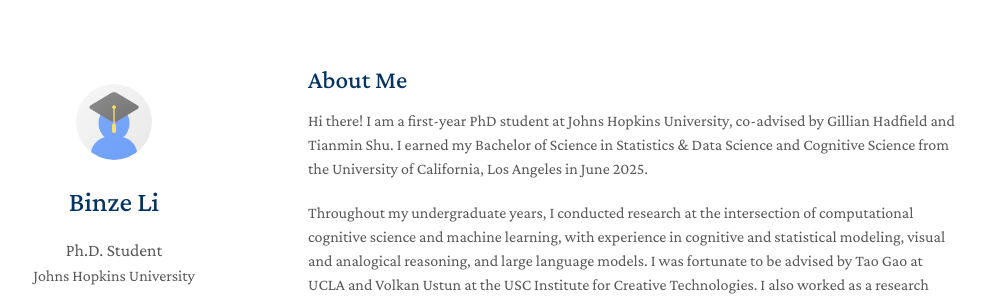
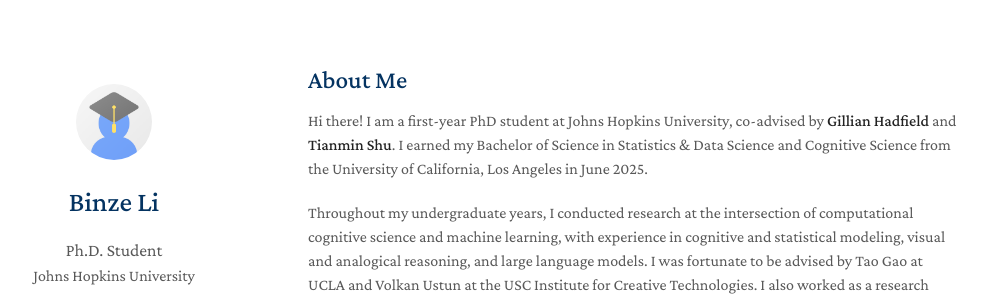
Before and after one commit to binzeli/binzeli.github.io, a Jekyll site: the page built from index.md, in a window 1280 px wide and 1369 px high. Shown: the top 301 px of the window, without its empty margins (162-1148 px from the left). Built offline with Jekyll 4.4.1, drawn with Linux system fonts in a browser that asks for light colours; a style sheet for code colours, icons or effects is not loaded; our own code applies the rules of GitHub Pages for plain Markdown files; part of the change alters nothing that is shown.

```diff
--- a/index.md
+++ b/index.md
@@ -4,7 +4,7 @@ layout: homepage
 
 ## About Me
 
-Hi there! I am a first-year PhD student at Johns Hopkins University, co-advised by Gillian Hadfield and Tianmin Shu. I earned my Bachelor of Science in Statistics & Data Science and Cognitive Science from the University of California, Los Angeles in June 2025.
+Hi there! I am a first-year PhD student at Johns Hopkins University, co-advised by [**Gillian Hadfield**](https://gillianhadfield.org) and [**Tianmin Shu**](https://www.tshu.io). I earned my Bachelor of Science in Statistics & Data Science and Cognitive Science from the University of California, Los Angeles in June 2025.
 
 Throughout my undergraduate years, I conducted research at the intersection of computational cognitive science and machine learning, with experience in cognitive and statistical modeling, visual and analogical reasoning, and large language models. I was fortunate to be advised by Tao Gao at UCLA and Volkan Ustun at the USC Institute for Creative Technologies. I also worked as a research assistant at the Computational Vision and Learning Lab.
 
```
